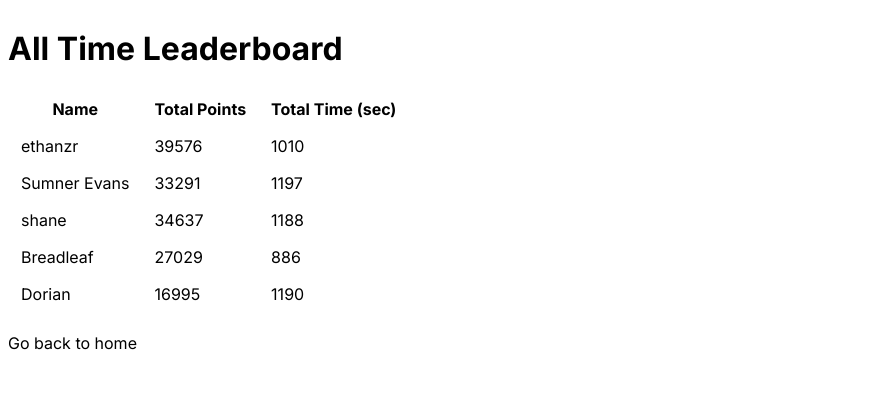
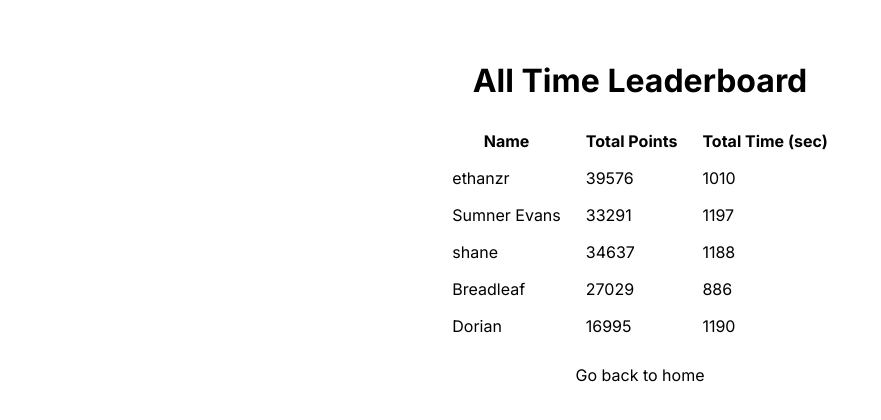
Before and after one commit to ezrichards/geocup, a Next.js app: page /leaderboard in a window 1280 px wide. Shown: the top 420 px of the page, without its empty margins (0-881 px from the left). Built offline with nearby package versions, Linux system fonts and the light colour scheme.

Commit message:
centered the div

```diff
--- a/src/app/leaderboard/page.scss
+++ b/src/app/leaderboard/page.scss
@@ -1,3 +1,8 @@
+.p-leaderboard {
+  display: flex;
+  flex-direction: column;
+  align-items: center;
+  margin-top: 4dvh;
   .flex-grid {
     display: flex;
     justify-content: space-between;
@@ -17,3 +22,4 @@
       border: 1px solid white;
     }
   }
+}
--- a/src/app/leaderboard/page.tsx
+++ b/src/app/leaderboard/page.tsx
@@ -13,7 +13,7 @@
   const data: Player[] = getResults();
 
   return (
-    <>
+    <div className="p-leaderboard">
       <h1>All Time Leaderboard</h1>
       <table>
         <tbody>
@@ -25,12 +25,10 @@
           </tr>
           {data.map((player: Player) => (
             <tr key={player.name}>
-              <React.Fragment key={player.name}>
-                <td>{player.name}</td>
-                <td>{player.totalPoints}</td>
-                <td>{player.totalTimeSeconds}</td>
-                {/* <td>{player.percentage}</td> */}
-              </React.Fragment>
+              <td>{player.name}</td>
+              <td>{player.totalPoints}</td>
+              <td>{player.totalTimeSeconds}</td>
+              {/* <td>{player.percentage}</td> */}
             </tr>
           ))}
         </tbody>
@@ -40,6 +38,6 @@
       <Link href="/">Go back to home</Link>
       {/* <div className="flex-grid"> */}
       {/* </div> */}
-    </>
+    </div>
   );
 }
```
Lines whose indentation alone changed are shown as unchanged.
